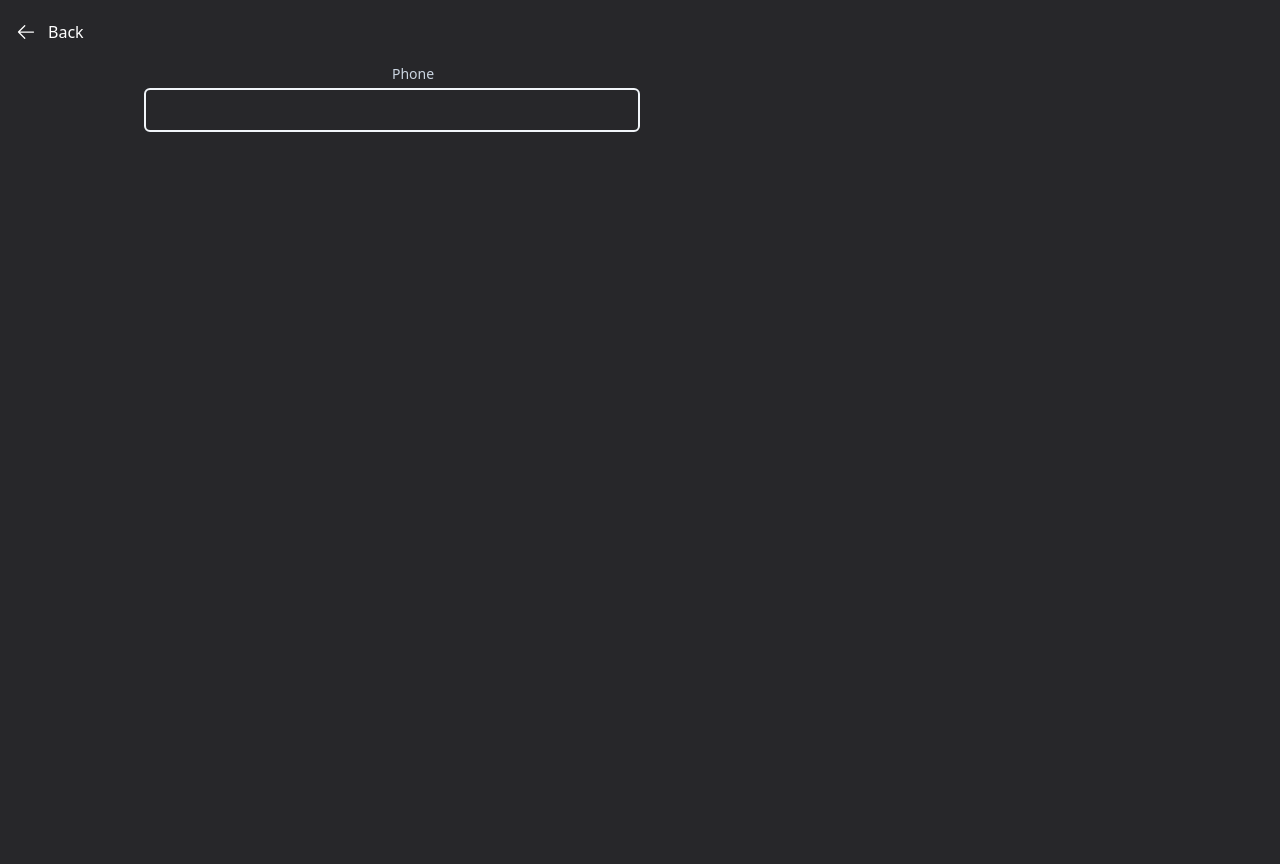
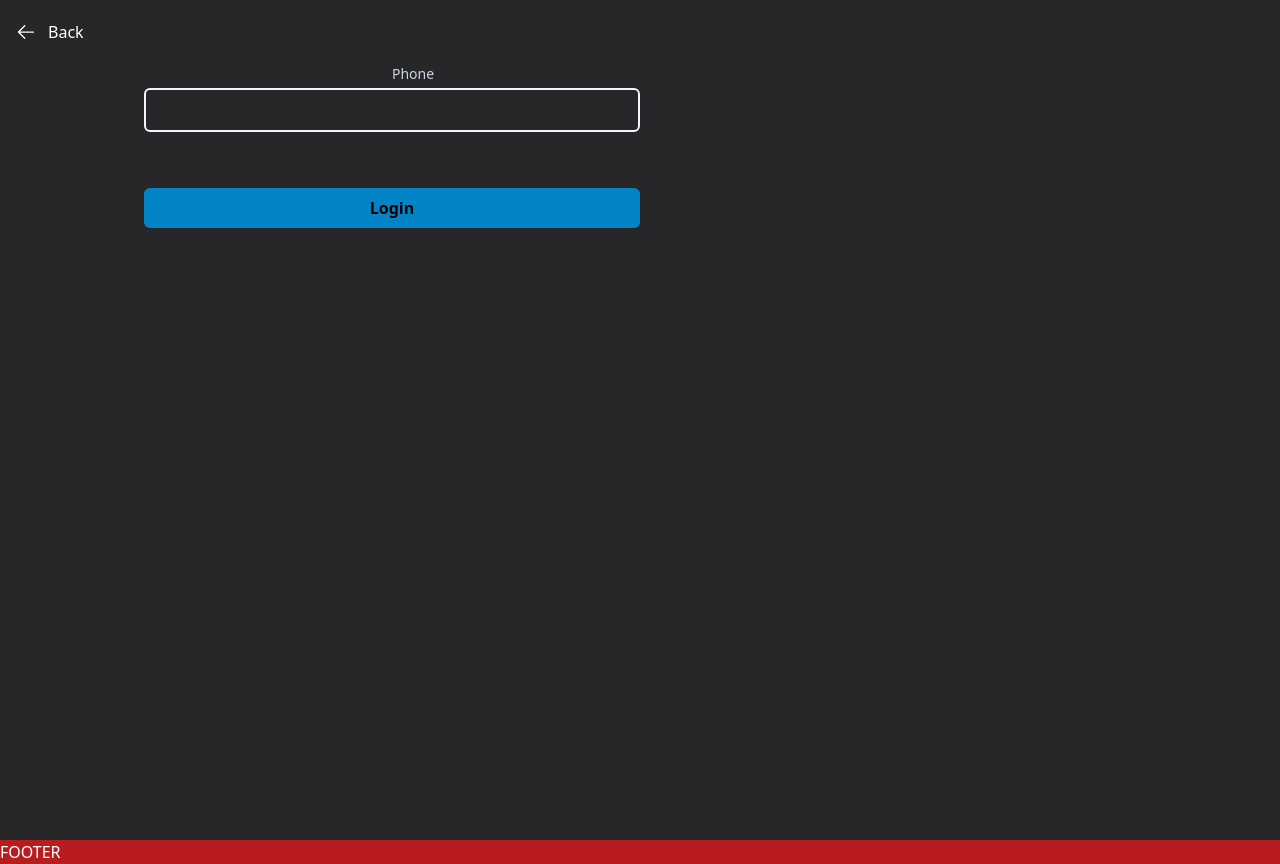
Before and after one commit to Sina-Hgs/user-profile-react, a React (Vite) app: page /register in a window 1280 px wide. Before the commit the page ends 840 px from the top, so only its background shows below. Built offline with nearby package versions, Linux system fonts and the light colour scheme; the HTML template or start-up script is replaced by a standard one.

Commit message:
did the logic behind layout, button, and backbutton components

```diff
--- /dev/null
+++ b/src/components/BackButton.tsx
@@ -0,0 +1,22 @@
+import { HiOutlineArrowLeft } from "react-icons/hi2";
+
+type Props = {
+  onClick: () => void;
+};
+
+const BackButton = ({ onClick }: Props) => {
+  return (
+    <div className="flex flex-col relative w-[100%] h-5 py-5 px-4 m-auto justify-start items-left">
+      <button
+        onClick={onClick}
+        role="button"
+        className="flex flex-row items-center justify-start focus:tracking-wider focus:font-semibold transition-all mb-7"
+      >
+        <HiOutlineArrowLeft className="size-5 mr-3" />
+        Back
+      </button>
+    </div>
+  );
+};
+
+export default BackButton;
--- /dev/null
+++ b/src/components/Button.tsx
@@ -0,0 +1,24 @@
+import { FormEvent } from "react";
+
+type Props = {
+  buttonLabel: string;
+  handleClick: (e: FormEvent<HTMLButtonElement>) => void;
+};
+
+const Button = ({ buttonLabel, handleClick }: Props) => {
+  return (
+    <button
+      type="submit"
+      onClick={handleClick}
+      className="w-full my-12 rounded-md p-2 bg-sky-600 text-black font-semibold focus:shadow-md focus:shadow-blue-500/50
+            hover:shadow-md
+            hover:shadow-blue-500/50
+            transition-all
+          lg:w-[50%] lg:mb-12"
+    >
+      {buttonLabel}
+    </button>
+  );
+};
+
+export default Button;
--- /dev/null
+++ b/src/components/Layout.tsx
@@ -0,0 +1,19 @@
+import { ReactNode } from "react";
+
+type Props = {
+  headerContent: any;
+  children: ReactNode;
+  FooterTitle: any;
+};
+
+const Layout = ({ headerContent, children, FooterTitle }: Props) => {
+  return (
+    <>
+      <header>{headerContent}</header>
+      {children}
+      <footer className="bg-red-700">{FooterTitle}</footer>
+    </>
+  );
+};
+
+export default Layout;
--- a/src/pages/register/Login.tsx
+++ b/src/pages/register/Login.tsx
@@ -1,9 +1,15 @@
+import Button from "../../components/Button";
 import Input from "../../components/Input";
 
-const Login = () => {
+const Login = ({ handleCountUp }: any) => {
   const phoneRegex = /^(\+\d{1,2}\s?)?\(?\d{3}\)?[\s.-]?\d{3}[\s.-]?\d{4}$/;
 
-  return <Input inputName="Phone" type="text" phoneRegex={phoneRegex} />;
+  return (
+    <>
+      <Input inputName="Phone" type="text" phoneRegex={phoneRegex} />
+      <Button buttonLabel="Login" handleClick={handleCountUp} />
+    </>
+  );
 };
 
 export default Login;
--- /dev/null
+++ b/src/pages/register/PhoneVerification.tsx
@@ -0,0 +1,12 @@
+import Button from "../../components/Button";
+
+const PhoneVerification = ({ handleCountUp }: any) => {
+  return (
+    <div>
+      PhoneVerification
+      <Button buttonLabel="Verify" handleClick={handleCountUp} />
+    </div>
+  );
+};
+
+export default PhoneVerification;
--- /dev/null
+++ b/src/pages/register/PinCode.tsx
@@ -0,0 +1,12 @@
+import Button from "../../components/Button";
+
+const PinCode = ({ handleCountUp }: any) => {
+  return (
+    <div>
+      PinCode
+      <Button buttonLabel="Set" handleClick={handleCountUp} />
+    </div>
+  );
+};
+
+export default PinCode;
--- /dev/null
+++ b/src/pages/register/Question.tsx
@@ -0,0 +1,12 @@
+import Button from "../../components/Button";
+
+const Question = ({ handleCountUp }: any) => {
+  return (
+    <div>
+      Question
+      <Button buttonLabel="Confirm" handleClick={handleCountUp} />
+    </div>
+  );
+};
+
+export default Question;
--- a/src/pages/register/Register.tsx
+++ b/src/pages/register/Register.tsx
@@ -2,6 +2,12 @@ import { useState } from "react";
 import Login from "./Login";
 import { useNavigate } from "react-router-dom";
 import { HiOutlineArrowLeft } from "react-icons/hi2";
+import Button from "../../components/Button";
+import PhoneVerification from "./PhoneVerification";
+import PinCode from "./PinCode";
+import Question from "./Question";
+import Layout from "../../components/Layout";
+import BackButton from "../../components/BackButton";
 
 const Register = () => {
   const navigate = useNavigate();
@@ -9,11 +15,16 @@ const Register = () => {
   const [num, setNum] = useState(1);
 
   const handleCountUp = () => {
-    setNum((prev) => prev + 1);
+    if (num === 4) {
+      navigate("/");
+    } else {
+      setNum((prev) => prev + 1);
+    }
+    console.log(num);
   };
 
   const handleCountDown = () => {
-    if (num == 1) {
+    if (num === 1) {
       navigate("/");
     } else {
       setNum((prev) => prev - 1);
@@ -22,25 +33,33 @@ const Register = () => {
   };
 
   return (
-    <>
-      <div className="flex flex-col relative w-[100%] h-5 py-5 px-4 m-auto justify-start items-left">
-        <button
-          onClick={handleCountDown}
-          role="button"
-          className="flex flex-row items-center justify-start focus:tracking-wider focus:font-semibold transition-all mb-7"
-        >
-          <HiOutlineArrowLeft className="size-5 mr-3" />
-          Back
-        </button>
+    <Layout
+      headerContent={<BackButton onClick={handleCountDown} />}
+      FooterTitle={"FOOTER"}
+    >
+      <div className="flex flex-col relative w-[80%] h-[100%] py-5 px-4 m-auto justify-start items-left">
+        {num === 1 && (
+          <div>
+            <Login handleCountUp={handleCountUp} />
+          </div>
+        )}
+        {num === 2 && (
+          <div>
+            <PhoneVerification handleCountUp={handleCountUp} />
+          </div>
+        )}
+        {num === 3 && (
+          <div>
+            <PinCode handleCountUp={handleCountUp} />
+          </div>
+        )}
+        {num === 4 && (
+          <div>
+            <Question handleCountUp={handleCountUp} />
+          </div>
+        )}
       </div>
-
-      <div className="flex flex-col relative w-[80%] h-[100%] py-5 px-4 m-auto justify-start items-left">
-        {num === 1 && <Login />}
-        {/* {num === 2 && <Step2 />}
-      {num === 3 && <Step3 />}
-    {num === 4 && <Step4 />} */}
-      </div>
-    </>
+    </Layout>
   );
 };
 
```
